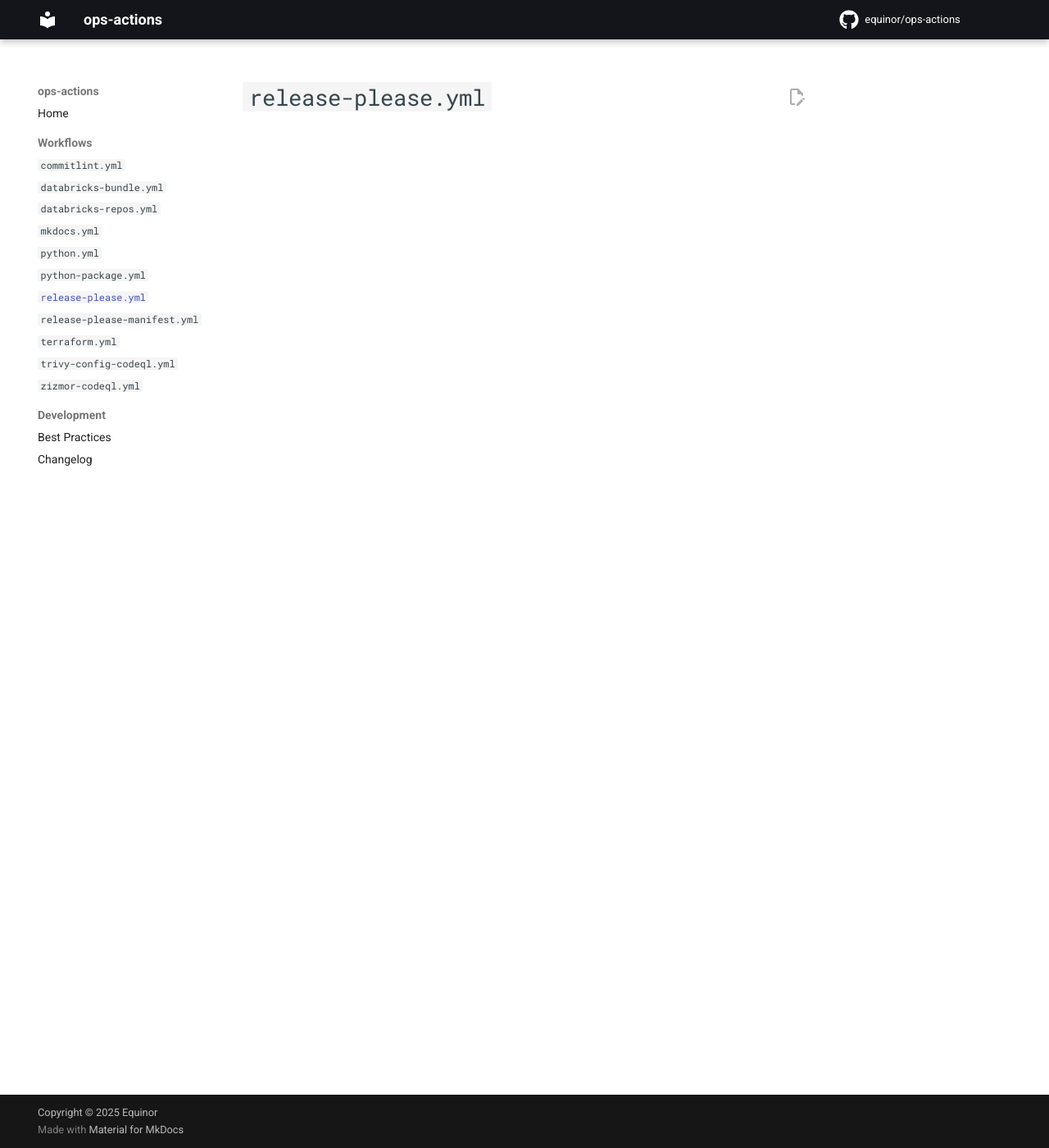
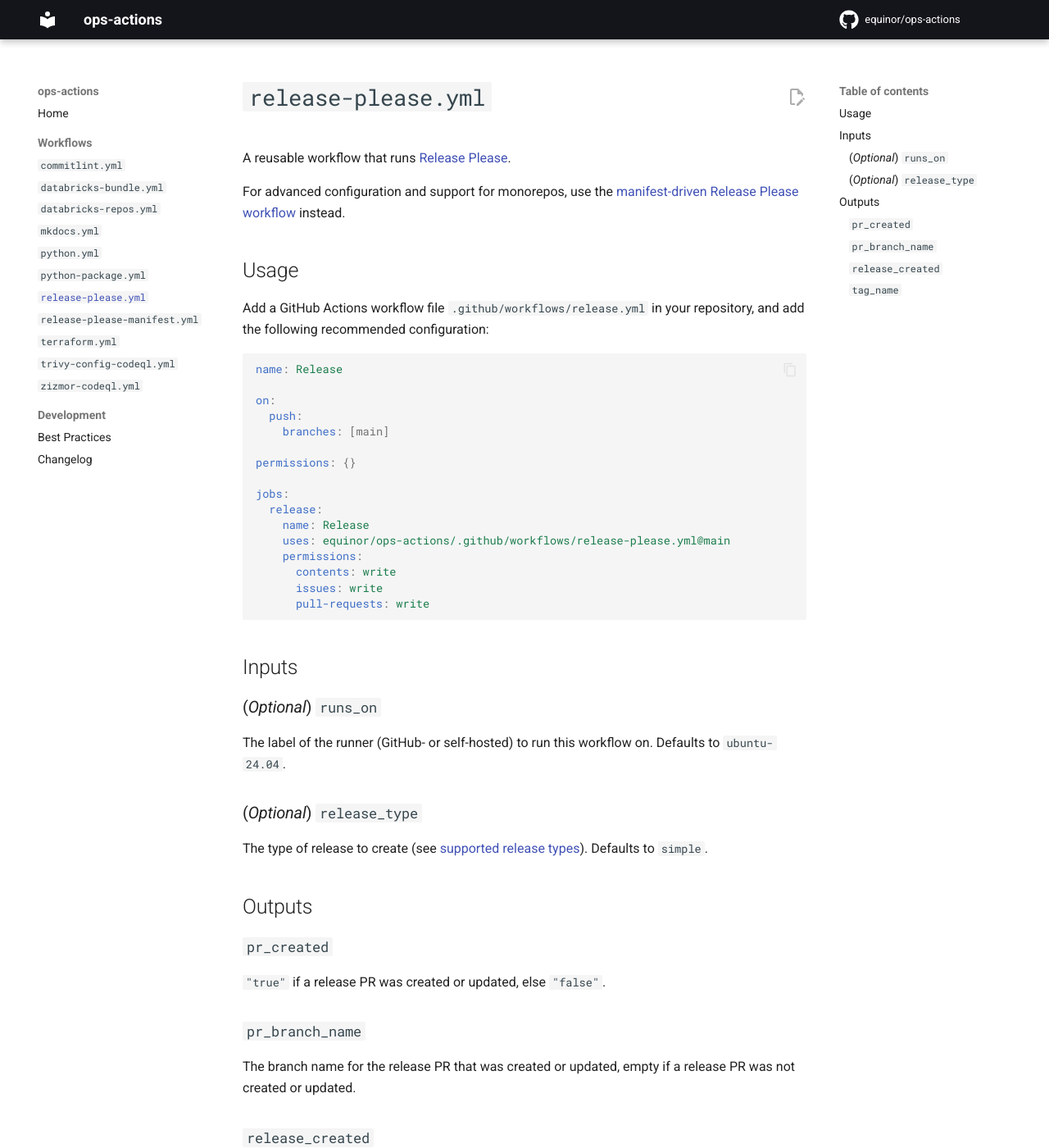
Before and after one commit to equinor/ops-actions, an MkDocs documentation site: the page built from docs/workflows/release-please.md, in a window 1280 px wide and 1400 px high. Shown: the whole window at 82% size. Built offline with MkDocs 1.6.1 and Material for MkDocs 9.7.7, drawn with Linux system fonts in a browser that asks for light colours; comment, search, counter and statistics services are not loaded; some of the changed text lies outside the part shown.

Commit message:
docs(release-please): add initial usage instructions (#1037)

````diff
--- a/docs/workflows/release-please.md
+++ b/docs/workflows/release-please.md
@@ -1,3 +1,56 @@
 # `release-please.yml`
 
-<!-- TODO: add content -->
+A reusable workflow that runs [Release Please](https://www.npmjs.com/package/release-please).
+
+For advanced configuration and support for monorepos, use the [manifest-driven Release Please workflow](release-please-manifest.md) instead.
+
+## Usage
+
+Add a GitHub Actions workflow file `.github/workflows/release.yml` in your repository, and add the following recommended configuration:
+
+```yaml
+name: Release
+
+on:
+  push:
+    branches: [main]
+
+permissions: {}
+
+jobs:
+  release:
+    name: Release
+    uses: equinor/ops-actions/.github/workflows/release-please.yml@main
+    permissions:
+      contents: write
+      issues: write
+      pull-requests: write
+```
+
+## Inputs
+
+### (*Optional*) `runs_on`
+
+The label of the runner (GitHub- or self-hosted) to run this workflow on. Defaults to `ubuntu-24.04`.
+
+### (*Optional*) `release_type`
+
+The type of release to create (see [supported release types](https://github.com/googleapis/release-please/blob/main/README.md#strategy-language-types-supported)). Defaults to `simple`.
+
+## Outputs
+
+### `pr_created`
+
+`"true"` if a release PR was created or updated, else `"false"`.
+
+### `pr_branch_name`
+
+The branch name for the release PR that was created or updated, empty if a release PR was not created or updated.
+
+### `release_created`
+
+`"true"` if a release was created, else `"false"`.
+
+### `tag_name`
+
+The tag name that was created for the release, empty if a release was not created.
````
Also changed, not shown: 1 other file.
